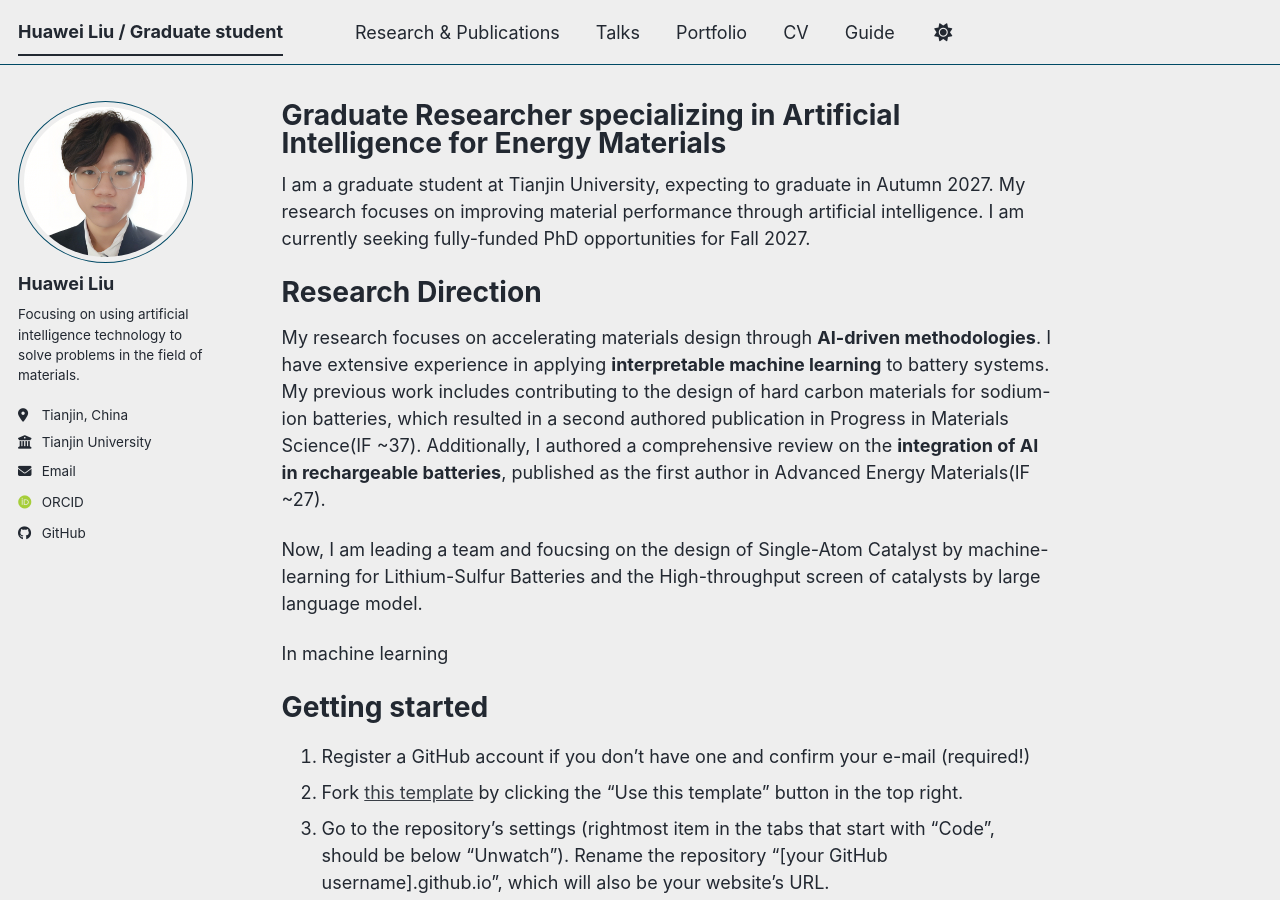
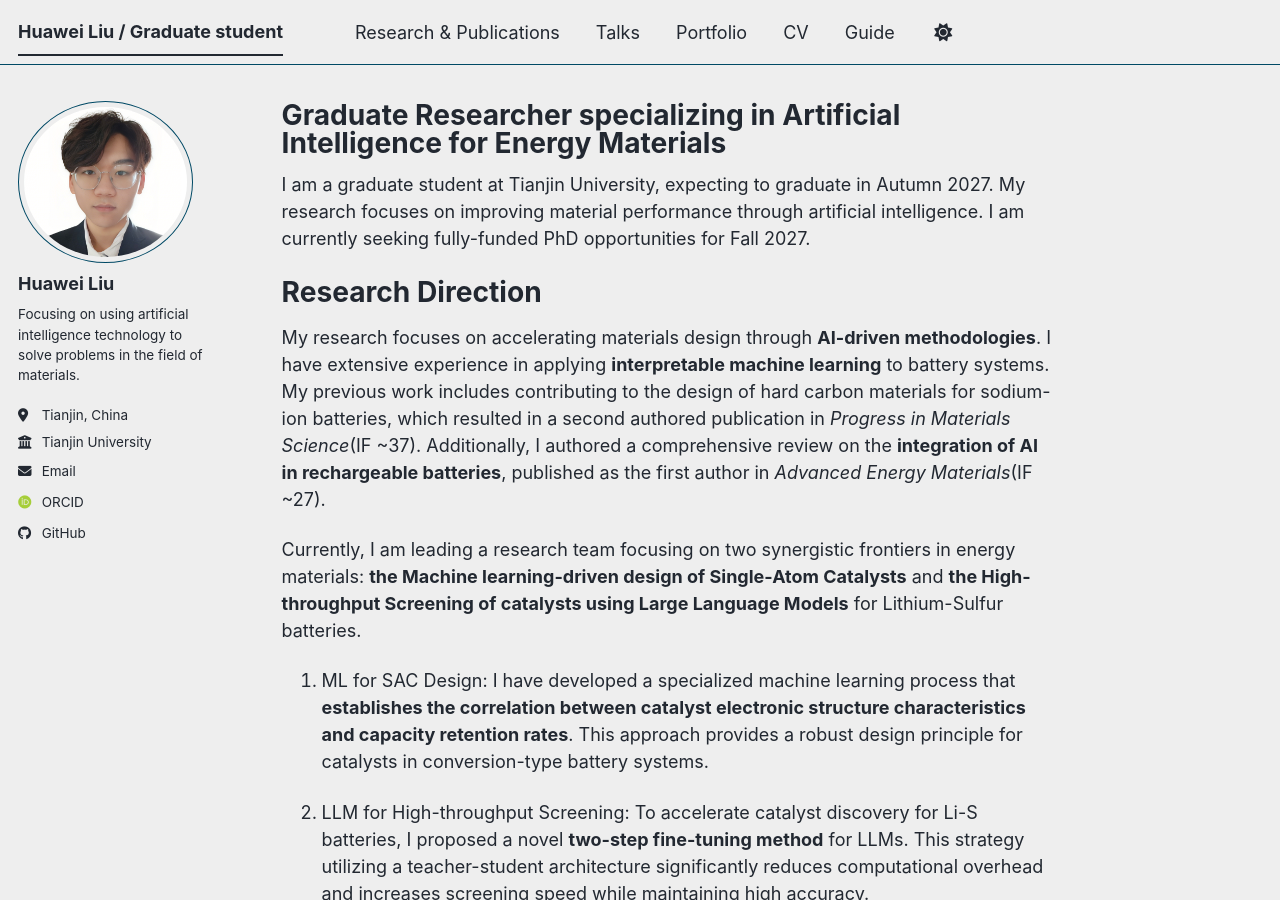
Before and after one commit to erweixi/erweixi.github.io, a Jekyll site: the page built from _pages/about.md, in a window 1280 px wide and 900 px high. Built offline with Jekyll 4.4.1, drawn with Linux system fonts in a browser that asks for light colours; some web fonts are replaced; a script bundle is joined from its source files by our own code; library files that are not in the unit come from our copies.

Commit message:
Research Direction写完了

```diff
--- a/_pages/about.md
+++ b/_pages/about.md
@@ -12,13 +12,13 @@ I am a graduate student at Tianjin University, expecting to graduate in Autumn 2
 
 Research Direction
 ======
-My research focuses on accelerating materials design through **AI-driven methodologies**. I have extensive experience in applying **interpretable machine learning** to battery systems. My previous work includes contributing to the design of hard carbon materials for sodium-ion batteries, which resulted in a second authored publication in Progress in Materials Science(IF ~37). Additionally, I authored a comprehensive review on the **integration of AI in rechargeable batteries**, published as the first author in Advanced Energy Materials(IF ~27).
+My research focuses on accelerating materials design through **AI-driven methodologies**. I have extensive experience in applying **interpretable machine learning** to battery systems. My previous work includes contributing to the design of hard carbon materials for sodium-ion batteries, which resulted in a second authored publication in *Progress in Materials Science*(IF ~37). Additionally, I authored a comprehensive review on the **integration of AI in rechargeable batteries**, published as the first author in *Advanced Energy Materials*(IF ~27).
 
-Now, I am leading a team and foucsing on the design of Single-Atom Catalyst by machine-learning for Lithium-Sulfur Batteries and the High-throughput screen of catalysts by large language model.
+Currently, I am leading a research team focusing on two synergistic frontiers in energy materials: **the Machine learning-driven design of Single-Atom Catalysts** and **the High-throughput Screening of catalysts using Large Language Models** for Lithium-Sulfur batteries.
 
-In machine learning
+1. ML for SAC Design: I have developed a specialized machine learning process that **establishes the correlation between catalyst electronic structure characteristics and capacity retention rates**. This approach provides a robust design principle for catalysts in conversion-type battery systems.
 
-
+2. LLM for High-throughput Screening: To accelerate catalyst discovery for Li-S batteries, I proposed a novel **two-step fine-tuning method** for LLMs. This strategy utilizing a teacher-student architecture significantly reduces computational overhead and increases screening speed while maintaining high accuracy.
 
 Getting started
 ======
```
